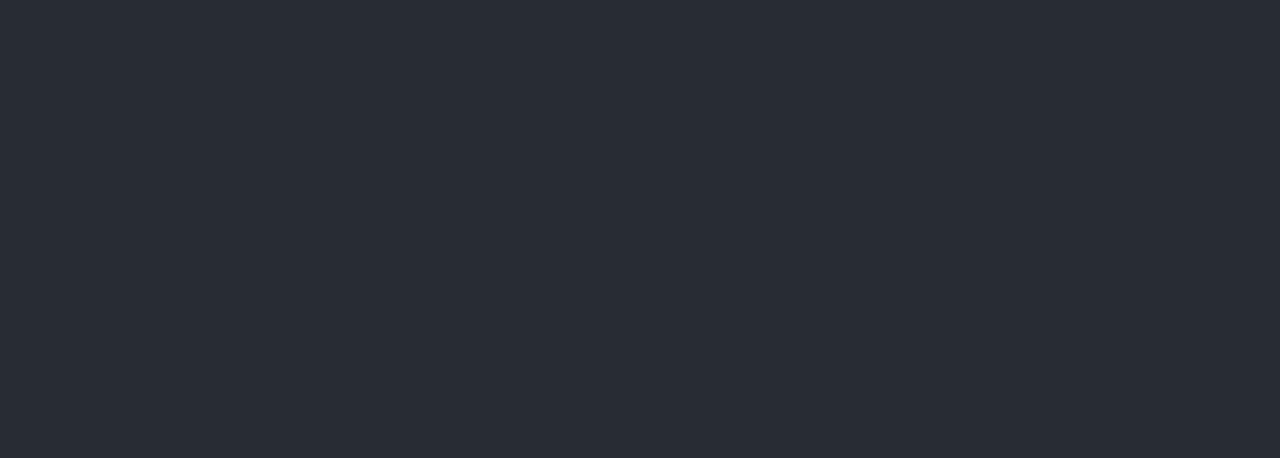
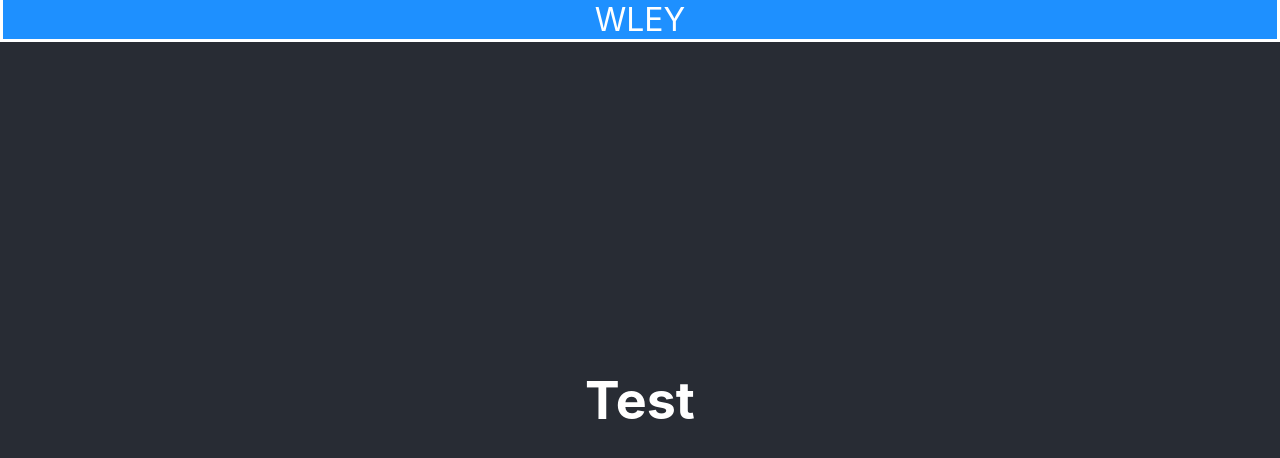
Before and after one commit to bbaez021/WLEY-FM-LMV, a React (Create React App) app in the folder client/: page /add in a window 1280 px wide. Shown: the top 458 px of the page. Built offline with nearby package versions, Linux system fonts and the light colour scheme.

Commit message:
unsaved changes from weeks ago

```diff
--- /dev/null
+++ b/client/src/Add/index.tsx
@@ -0,0 +1,11 @@
+import "./index.css"
+
+function Add(){
+    return (
+        <div id="main-page">
+            <h1>Test</h1>
+        </div>
+    )
+}
+
+export default Add;
--- a/client/src/App.tsx
+++ b/client/src/App.tsx
@@ -1,7 +1,8 @@
 import React from 'react';
 // import logo from './logo.svg';
-// import Nav from "./Nav";
+import Nav from "./Nav";
 import Home from "./Home";
+import Add from "./Add";
 import {BrowserRouter as Router, Route, Routes } from 'react-router-dom';
 import './App.css';
 
@@ -10,12 +11,12 @@
     <div className="App">
       <header className="App-header">
         <Router>
-            {/* <Nav/> */}
+            <Nav/>
             <Routes>
                 <Route path="/" element={<Home/>}/>
-                <Route path="/add"/>
-                <Route path="/search"/>
-                <Route path ="/songs/:id"/>
+                <Route path="/add" element={<Add/>}/>
+                <Route path="/calendar"/>
+                <Route path ="/songs"/>
             </Routes>
         </Router>
       </header>
--- a/client/src/Nav/index.css
+++ b/client/src/Nav/index.css
@@ -5,7 +5,7 @@
     width: 100%;
     top: 0;
     position: fixed;
-    background-color: teal;
+    background-color: dodgerblue;
     border-bottom: white solid;
 }
 
--- a/client/src/Nav/index.tsx
+++ b/client/src/Nav/index.tsx
@@ -1,5 +1,5 @@
 import React from "react";
-import { Link } from "react-router-dom";
+// import { Link } from "react-router-dom";
 
 import "./index.css";
 
@@ -7,9 +7,9 @@
     return (
         <nav>
             <ul>
-                <li><Link to ="/">Left</Link></li>
-                <li><Link to="/list">Middle</Link></li>
-                <li><Link to="/gallery">Right</Link></li>
+                <li> WLEY </li>
+                {/* <li><Link to="/list">Middle</Link></li>
+                <li><Link to="/gallery">Right</Link></li> */}
             </ul>
         </nav>
     );
```
Also changed, not shown: client/src/Add/index.css (added).
